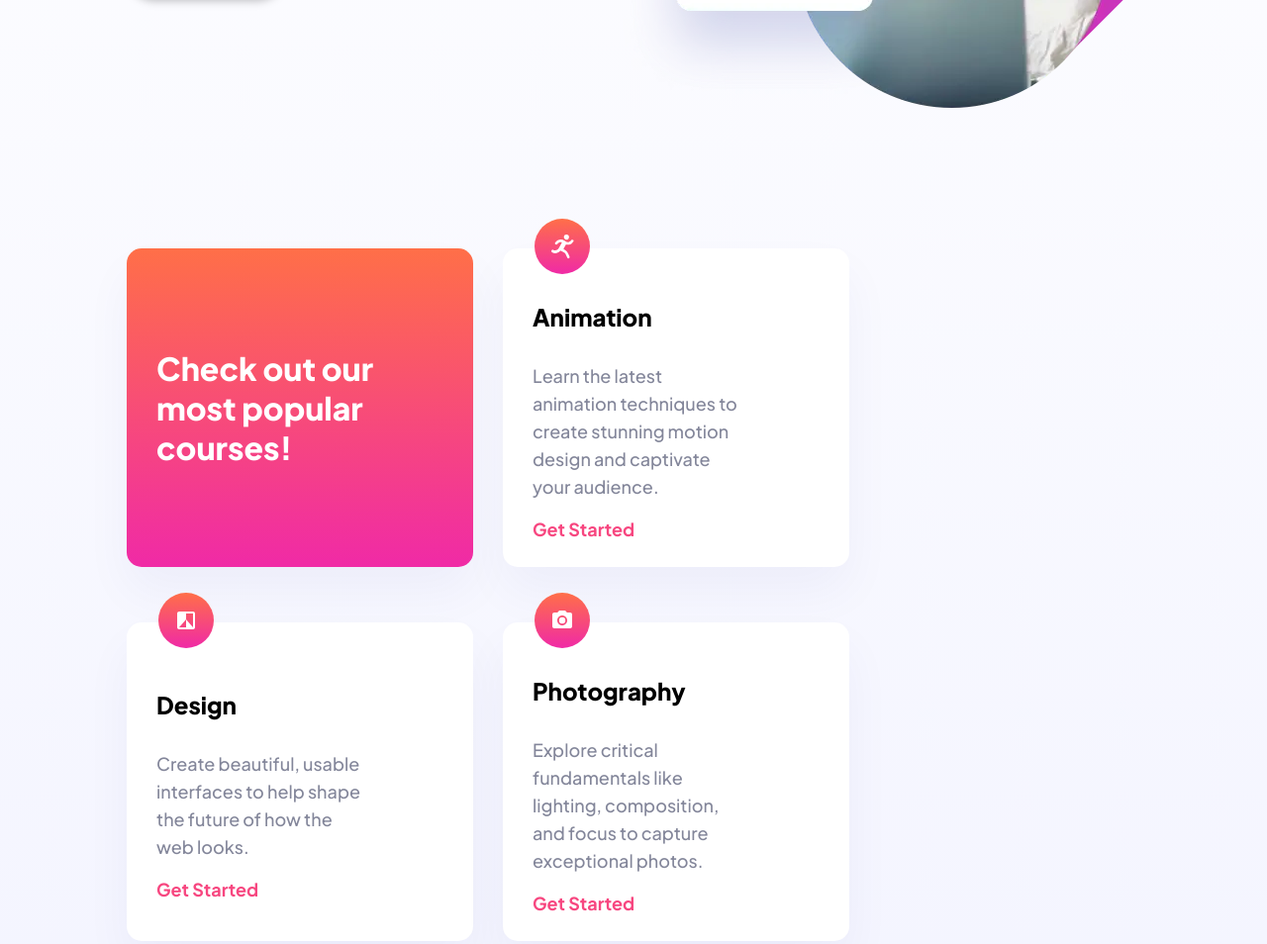
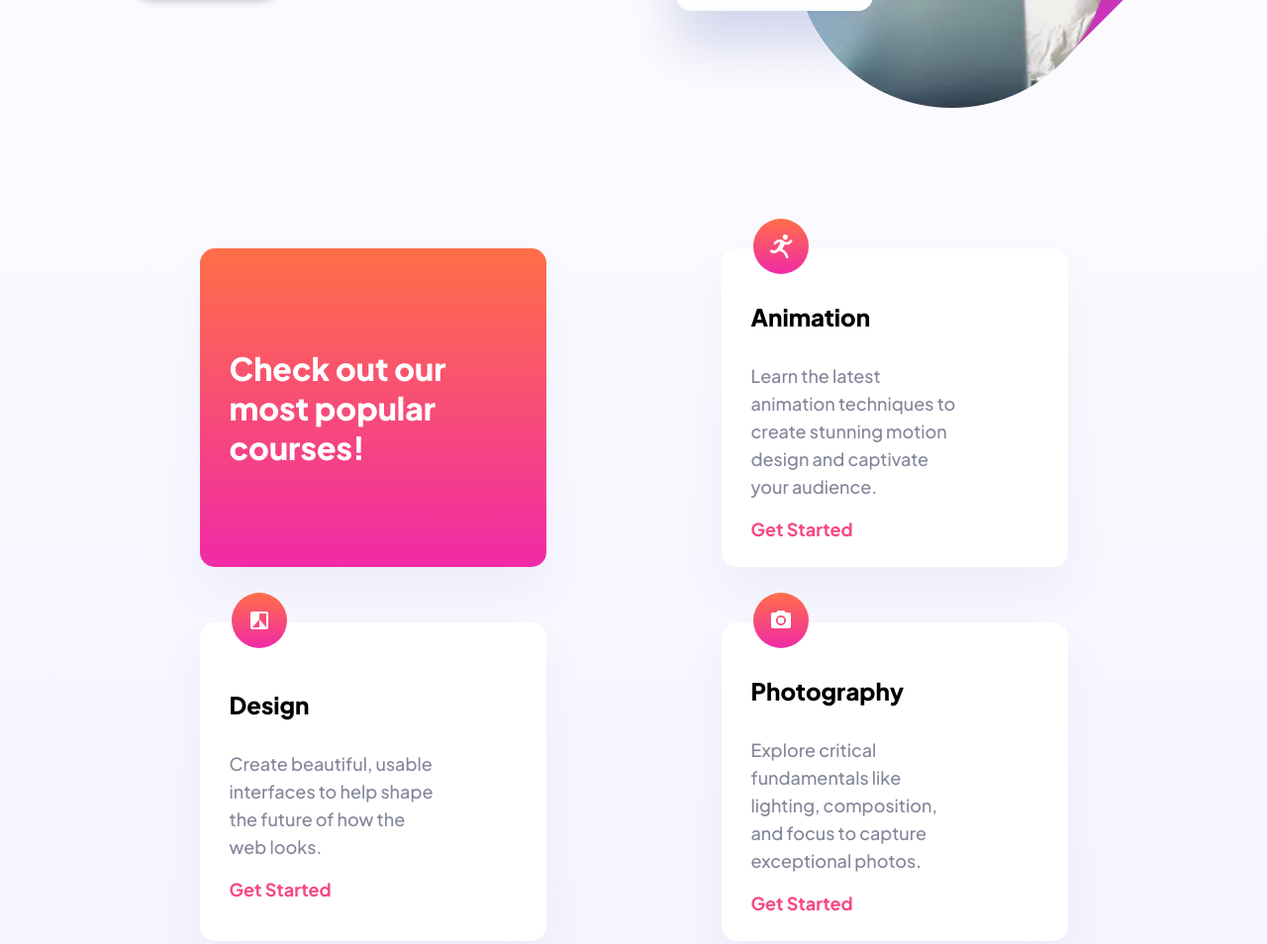
Before and after one commit to krishee107/FRONTENDMENTOR_Skilled-e-learning-landing-page, a plain HTML site: page index.html in a window 1280 px wide. Shown: the part 558-1512 px from the top of the page at 99% size. Drawn offline with Linux system fonts and the light colour scheme.

Commit message:
Fix responsive

```diff
--- a/css/style.css
+++ b/css/style.css
@@ -131,12 +131,11 @@ header{
 /* Boxes */
 .boxes-container {
     padding-top: 15%;
-    display: flex;
-    flex-direction: row;
-    flex-wrap: wrap;
-    align-items: center;
+    display: grid;
+    grid-template-columns: repeat(auto-fit, minmax(350px, 1fr));
     column-gap: 30px;
     row-gap: 56px;
+    justify-items: center;
 }
 .boxes-container .box:first-child{
     background: linear-gradient(180deg, #FF6F48 0%, #F02AA6 100%);
@@ -177,8 +176,6 @@ header{
     padding: 15px 0px 0 0;
 }
 
-.box-link:hover {cursor: pointer;color: #fd6556;}
-
 /* Footer */
 footer{
     margin-top: 8%;
@@ -209,6 +206,7 @@ footer{
     .hero-box__text{width: unset;}
     .hero-box__img {
         position: unset;
+        margin: 0 auto;
     }
 
     .hero-box {
```
